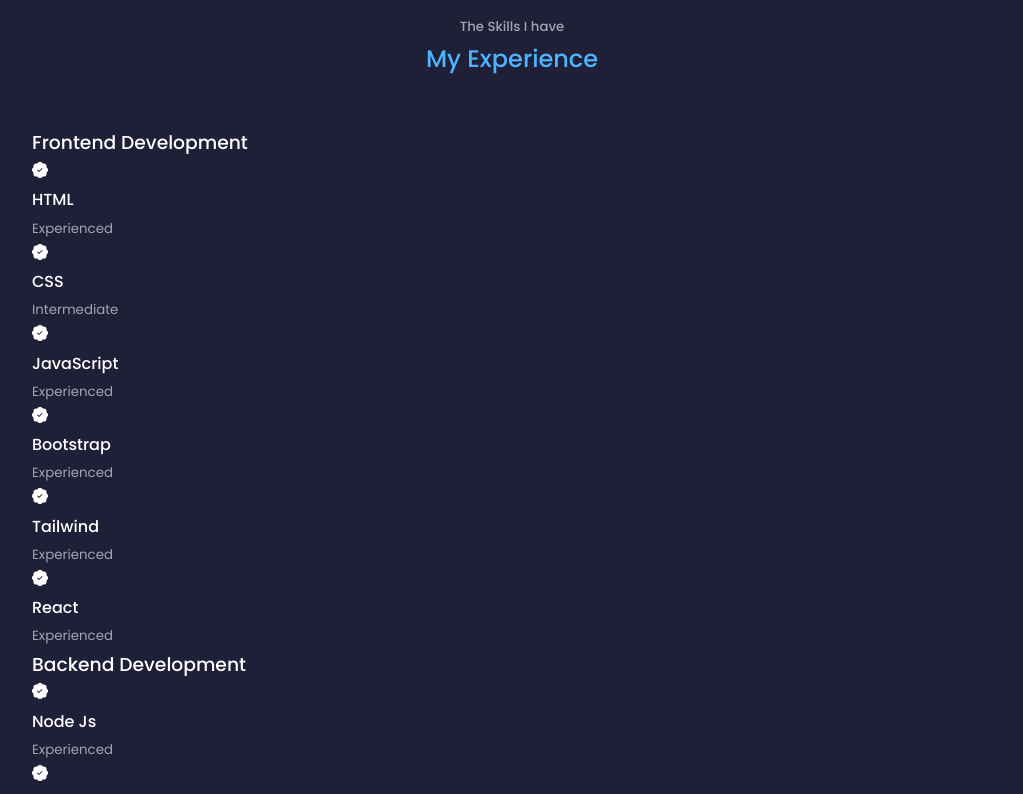
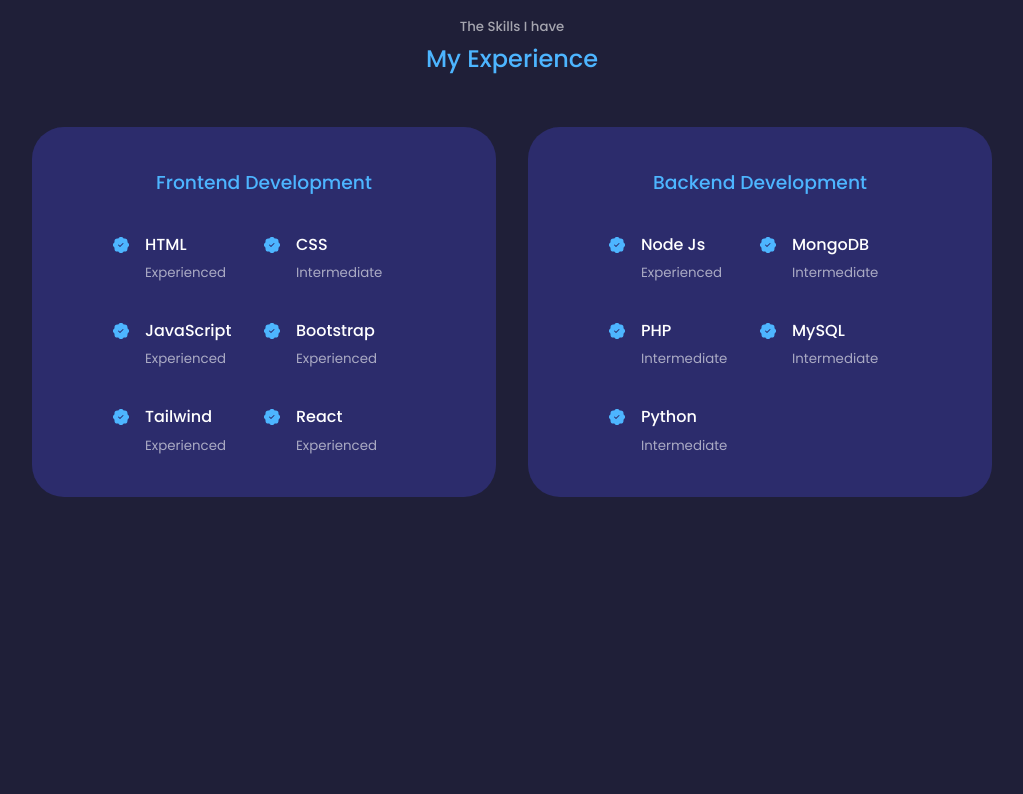
Before and after one commit to luislimaUM/my-portfolio, a React (Create React App) app: page / in a window 1280 px wide. Shown: the part 1840-2634 px from the top of the page, without its empty margins (128-1151 px from the left). Built offline with nearby package versions, Linux system fonts and the light colour scheme.

Commit message:
experience section css

```diff
--- a/src/components/experience/Experience.jsx
+++ b/src/components/experience/Experience.jsx
@@ -12,34 +12,46 @@
           <h3>Frontend Development</h3>
           <div className='experience__content'>
             <article className='experience__details'>
-              <BsPatchCheckFill/>
+              <BsPatchCheckFill className='experience__details-icon'/>
+              <div>
                 <h4>HTML</h4>
                 <small className='text-light'>Experienced</small>
+              </div>
             </article>
             <article className='experience__details'>
-              <BsPatchCheckFill/>
+              <BsPatchCheckFill className='experience__details-icon'/>
+              <div>
                 <h4>CSS</h4>
                 <small className='text-light'>Intermediate</small>
+              </div>
             </article>
             <article className='experience__details'>
-              <BsPatchCheckFill/>
+              <BsPatchCheckFill className='experience__details-icon'/>
+              <div>
                 <h4>JavaScript</h4>
                 <small className='text-light'>Experienced</small>
+              </div>
             </article>
             <article className='experience__details'>
-              <BsPatchCheckFill/>
+              <BsPatchCheckFill className='experience__details-icon'/>
+              <div>
                 <h4>Bootstrap</h4>
                 <small className='text-light'>Experienced</small>
+              </div>
             </article>
             <article className='experience__details'>
-              <BsPatchCheckFill/>
+              <BsPatchCheckFill className='experience__details-icon'/>
+              <div>
                 <h4>Tailwind</h4>
                 <small className='text-light'>Experienced</small>
+              </div>
             </article>
             <article className='experience__details'>
-              <BsPatchCheckFill/>
+              <BsPatchCheckFill className='experience__details-icon'/>
+              <div>
                 <h4>React</h4>
                 <small className='text-light'>Experienced</small>
+              </div>
             </article>
           </div>
         </div>
@@ -47,29 +59,39 @@
           <h3>Backend Development</h3>
           <div className='experience__content'>
             <article className='experience__details'>
-              <BsPatchCheckFill/>
+              <BsPatchCheckFill className='experience__details-icon'/>
+              <div>
                 <h4>Node Js</h4>
                 <small className='text-light'>Experienced</small>
+              </div>
             </article>
             <article className='experience__details'>
-              <BsPatchCheckFill/>
+              <BsPatchCheckFill className='experience__details-icon'/>
+              <div>
                 <h4>MongoDB</h4>
                 <small className='text-light'>Intermediate</small>
+              </div>
             </article>
             <article className='experience__details'>
-              <BsPatchCheckFill/>
+              <BsPatchCheckFill className='experience__details-icon'/>
+              <div>
                 <h4>PHP</h4>
                 <small className='text-light'>Intermediate</small>
+              </div>
             </article>
             <article className='experience__details'>
-              <BsPatchCheckFill/>
+              <BsPatchCheckFill className='experience__details-icon'/>
+              <div>
                 <h4>MySQL</h4>
                 <small className='text-light'>Intermediate</small>
+              </div>
             </article>
             <article className='experience__details'>
-              <BsPatchCheckFill/>
+              <BsPatchCheckFill className='experience__details-icon'/>
+              <div>
                 <h4>Python</h4>
                 <small className='text-light'>Intermediate</small>
+              </div>
             </article>
           </div>
         </div>
--- a/src/components/experience/experience.css
+++ b/src/components/experience/experience.css
@@ -0,0 +1,41 @@
+.experience__container {
+    display: grid;
+    grid-template-columns: 1fr 1fr;
+    gap: 2rem;
+}
+
+.experience__container > div {
+    background: var(--color-bg-variant);
+    padding: 2.4rem 5rem;
+    border-radius: 2rem;
+    border: 1px solid transparent;
+    transition: var(--transition);
+}
+
+.experience__container > div:hover{
+    background: transparent;
+    cursor: default;
+    border-color: var(--color-primary-variant);
+}
+
+.experience__container > div h3{
+    text-align: center;
+    margin-bottom: 2rem;
+    color: var(--color-primary);
+}
+
+.experience__content {
+    display: grid;
+    grid-template-columns: 1fr 1fr;
+    row-gap: 2rem;
+}
+
+.experience__details {
+    display: flex;
+    gap: 1rem;
+}
+
+.experience__details-icon {
+    margin-top: 6px;
+    color: var(--color-primary);
+}
```
Lines whose indentation alone changed are shown as unchanged.
